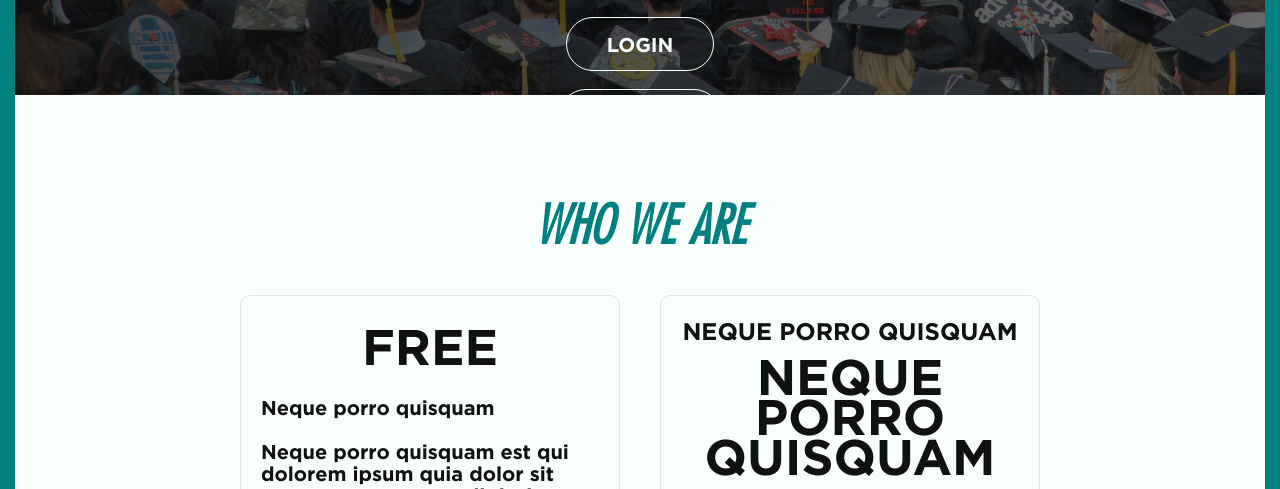
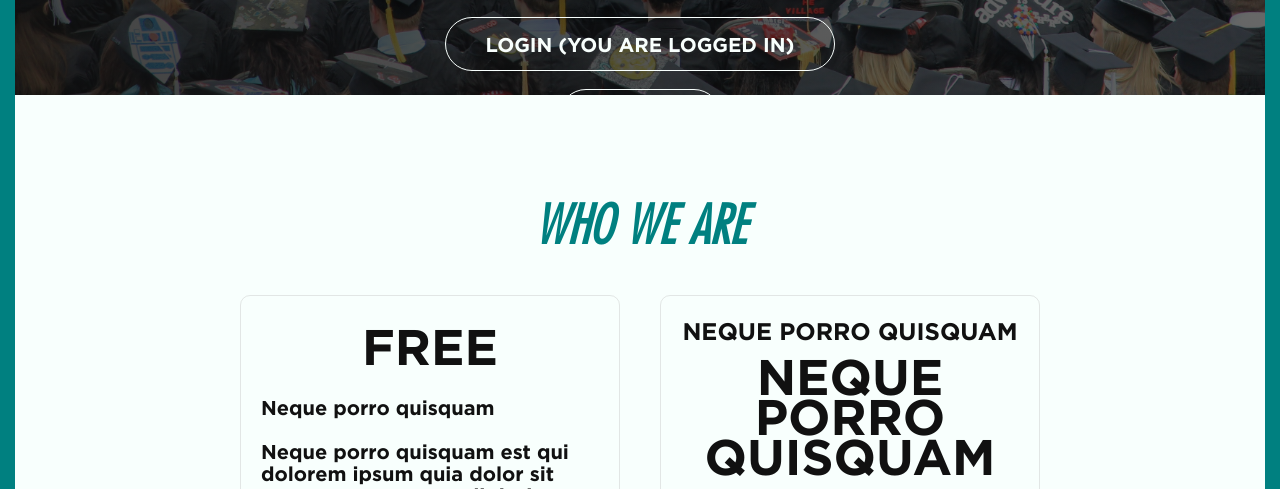
Before and after one commit to Raheemshah2809/The-Student-Marketplace, a plain HTML site: page index.html in a window 1280 px wide. Shown: the part 611-1100 px from the top of the page. Drawn offline with Linux system fonts and the light colour scheme.

Commit message:
logged in state added

```diff
--- a/index.html
+++ b/index.html
@@ -52,7 +52,7 @@
             </h1>
 
         </div>
-        <a href="startpage.html" class="btn btn__primary">Login</a>
+        <a href="startpage.html" class="btn btn__primary">Login (You Are Logged In)</a>
         <br>
         <a href="signin.html" class="btn btn__primary">SignUp</a>
 
```
